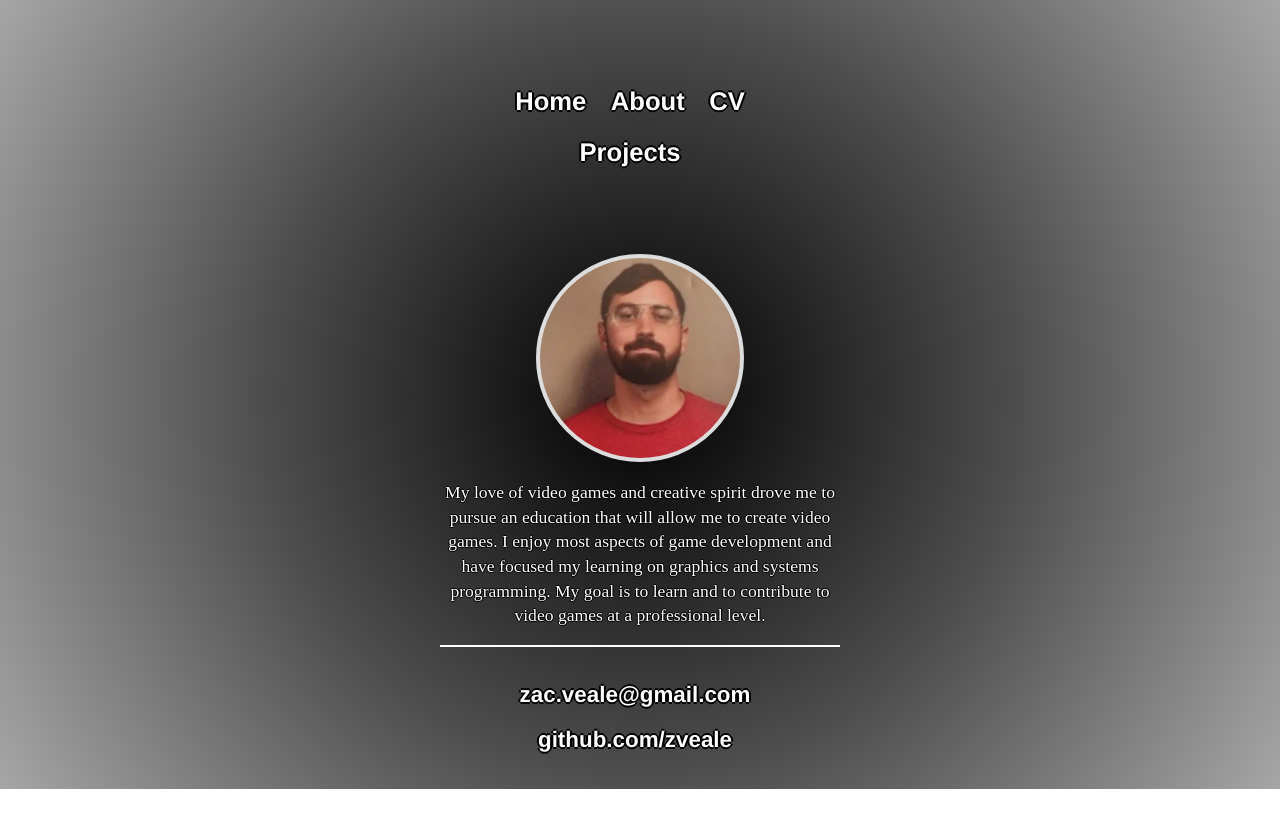
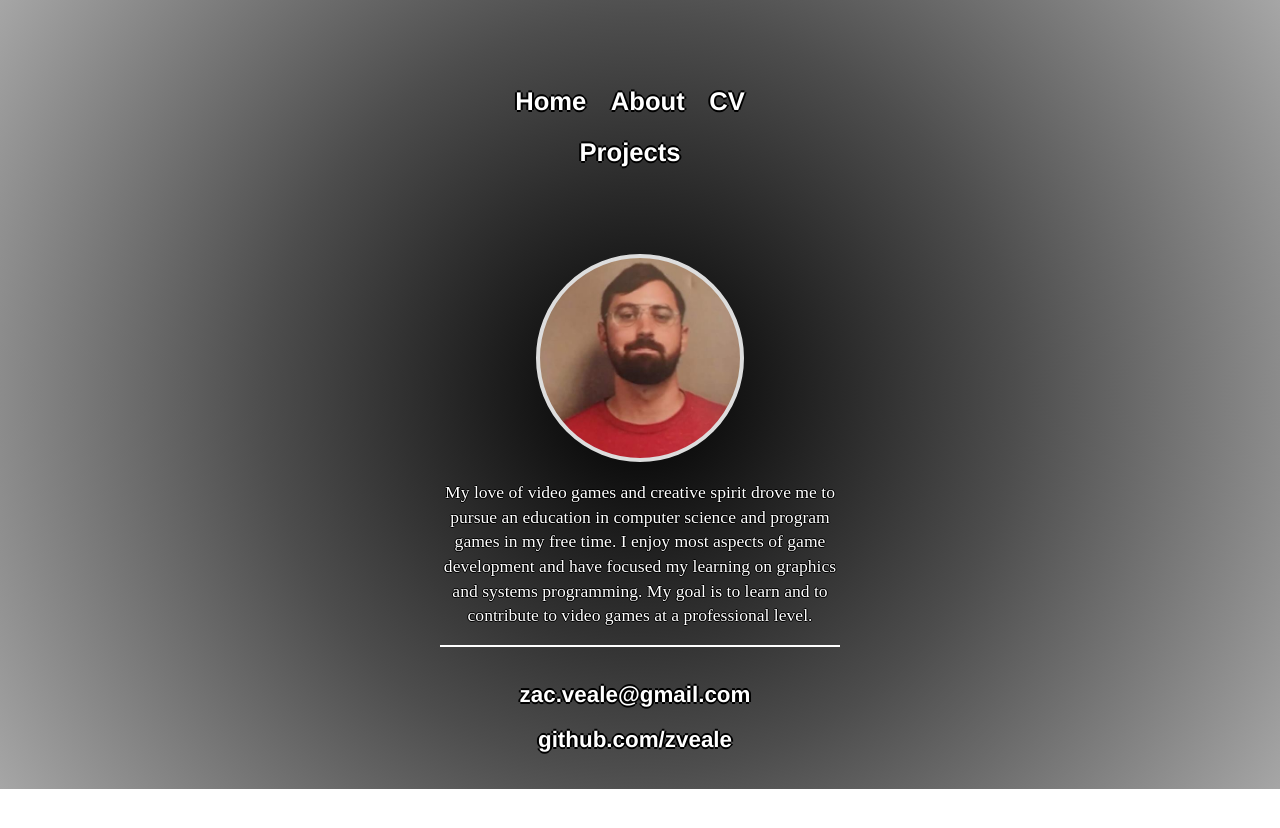
Before and after one commit to zveale/zveale.github.io, a Jekyll site: the page built from index.html, in a window 1280 px wide. Shown: the top 828 px of the page. Built offline with Jekyll 4.4.1, drawn with Linux system fonts in a browser that asks for light colours.

Commit message:
Update index.html

```diff
--- a/index.html
+++ b/index.html
@@ -4,5 +4,5 @@ title: Zachary Veale
 ---
 <div class="blurb">
 	<div class="profilePhoto"></div>
-	<p>My love of video games and creative spirit drove me to pursue an education that will allow me to create video games. I enjoy most aspects of game development and have focused my learning on graphics and systems programming. My goal is to learn and to contribute to video games at a professional level.</p>
+	<p>My love of video games and creative spirit drove me to pursue an education in computer science and program games in my free time. I enjoy most aspects of game development and have focused my learning on graphics and systems programming. My goal is to learn and to contribute to video games at a professional level.</p>
 </div><!-- /.blurb -->
```
